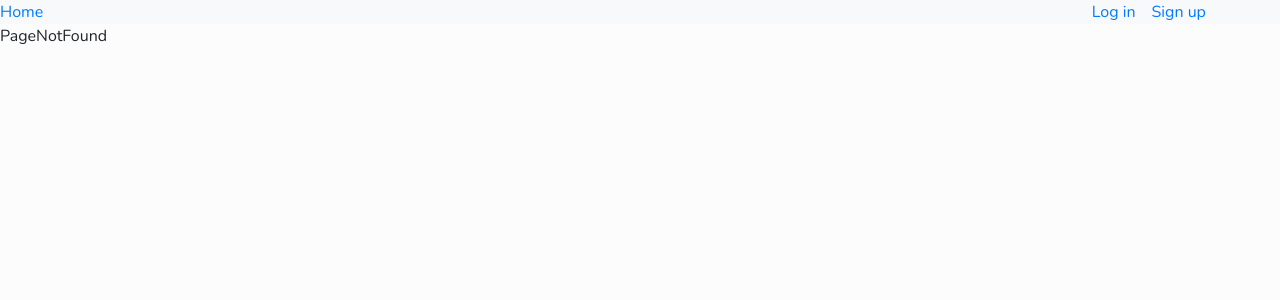
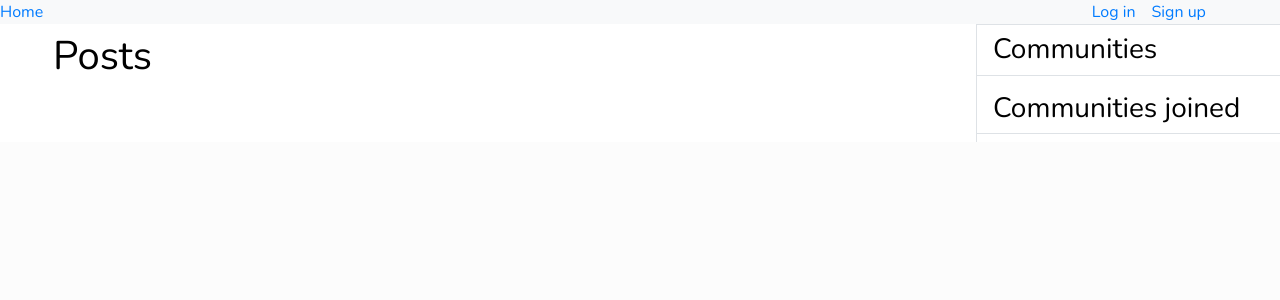
Before and after one commit to nathanaelmbale/Strathmore-connects, a React (Create React App) app in the folder frontend/: page /community in a window 1280 px wide. Shown: the top 300 px of the page. Built offline with nearby package versions, Linux system fonts and the light colour scheme.

Commit message:
The community
The community forum is up and switched to bootstrao

```diff
--- a/frontend/src/App.js
+++ b/frontend/src/App.js
@@ -9,6 +9,8 @@ import Signup from "./pages/Signup";
 import Navbar from "./headers/Navbar";
 import { useAuthContext } from "./hooks/useAuthContext";
 import PostDetails from "./components/PostDetails";
+import Test from "./pages/Test";
+import CommunityForum from "./components/CommunityForum";
 
 function App() {
   const { user } = useAuthContext()
@@ -23,6 +25,8 @@ function App() {
           <Route path="/home" element={<Home />} />
           <Route path="/posts/:postId" element={<PostDetails />} />
           <Route path='/settings'></Route>
+          <Route path="/test" element={<Test></Test>}></Route>
+          <Route path="/community" element={<CommunityForum/>}></Route>
           <Route path="/signup" element={!user ? <Signup /> : <Navigate to="/" />} />
           <Route path="/login" element={!user ? <Login /> : <Navigate to="/" />} />
           <Route path="*" element={<PageNotFound />} />
--- /dev/null
+++ b/frontend/src/components/CommunityForum.js
@@ -0,0 +1,50 @@
+import React, { useEffect } from 'react'
+import { useAuthContext } from '../hooks/useAuthContext'
+import { usePostContext } from '../hooks/usePostsContext'
+import Posts from '../components/Posts'
+import Communities from '../components/Communities'
+
+
+const CommunityForum = () => {
+    const { user } = useAuthContext()
+    const { dispatch } = usePostContext()
+
+    useEffect(() => {
+        const fetchPosts = async () => {
+            const response = await fetch('/post', {
+                headers: { 'Authorization': `Bearer ${user.token}` },
+            })
+            const json = await response.json()
+            //console.log("json:" + JSON.stringify(json))
+            //test = JSON.stringify(json)
+
+            if (response.ok) {
+                dispatch({ type: 'SET_POSTS', payload: json })
+            }
+        }
+
+        if (user) {
+            fetchPosts()
+
+        }
+    }, [dispatch, user])
+    return (
+        <>
+            <div className='bg-white' id='welcome'>
+                <div className='row m-0 p-0'>
+                    <div className='col-12 col-md-9 m-2 absolute top-0 left-0 w-full h-auto z-10'>
+                        <div id='posts' className='container w-100 '>
+                            <Posts></Posts>
+                        </div>
+                    </div>
+                    <div id='community' className='col m-0 p-0 border-left absolute top-0 left-0 w-full h-auto z-10 sm:static sm:w-auto sm:h-full sm:z-0'>
+                        <Communities></Communities>
+                    </div>
+                </div>
+            </div>
+
+        </>
+    )
+}
+
+export default CommunityForum
--- a/frontend/src/components/Notification.js
+++ b/frontend/src/components/Notification.js
@@ -66,7 +66,7 @@ const Notification = () => {
             <div class="" onClick={toggleNotification}>
 
                 <svg className='m-0 p-0' width="30" height="35" viewBox="0 0 42 48" fill="none" xmlns="http://www.w3.org/2000/svg">
-                    <g clip-path="url(#clip0_201_2)">
+                    <g clipPath="url(#clip0_201_2)">
                         <path d="M21.0002 0C19.3409 0 18.0002 1.34062 18.0002 3V4.8C11.1565 6.1875 6.00023 12.2437 6.00023 19.5V21.2625C6.00023 25.6688 4.37835 29.925 1.45335 33.225L0.759605 34.0031C-0.0278953 34.8844 -0.215395 36.15 0.26273 37.2281C0.740855 38.3063 1.81898 39 3.00023 39H39.0002C40.1815 39 41.2502 38.3063 41.7377 37.2281C42.2252 36.15 42.0284 34.8844 41.2409 34.0031L40.5471 33.225C37.6221 29.925 36.0002 25.6781 36.0002 21.2625V19.5C36.0002 12.2437 30.844 6.1875 24.0002 4.8V3C24.0002 1.34062 22.6596 0 21.0002 0ZM25.2471 46.2469C26.3721 45.1219 27.0002 43.5938 27.0002 42H21.0002H15.0002C15.0002 43.5938 15.6284 45.1219 16.7534 46.2469C17.8784 47.3719 19.4065 48 21.0002 48C22.594 48 24.1221 47.3719 25.2471 46.2469Z" fill="#777777" />
                     </g>
                     <defs>
@@ -75,7 +75,7 @@ const Notification = () => {
                         </clipPath>
                     </defs>
                 </svg>
-                <span class="badge badge-danger">{notifications.length}</span>
+                <span class="badge badge-danger">{notifications}</span>
             </div>
 
             {open ?
--- a/frontend/src/components/Posts.js
+++ b/frontend/src/components/Posts.js
@@ -59,7 +59,7 @@ const Posts = () => {
     }
     return (
         <>
-        <div className=''>
+        <div className='container'>
             <h1>Posts</h1>
             {posts && posts.map(post => (
                 <div className='card mt-2'  key={post._id}>
--- /dev/null
+++ b/frontend/src/pages/Test.js
@@ -0,0 +1,50 @@
+import React, { useEffect } from 'react'
+import { useAuthContext } from '../hooks/useAuthContext'
+import { usePostContext } from '../hooks/usePostsContext'
+import Posts from '../components/Posts'
+import Communities from '../components/Communities'
+
+
+const Test = () => {
+    const { user } = useAuthContext()
+    const { dispatch } = usePostContext()
+
+    useEffect(() => {
+        const fetchPosts = async () => {
+            const response = await fetch('/post', {
+                headers: { 'Authorization': `Bearer ${user.token}` },
+            })
+            const json = await response.json()
+            //console.log("json:" + JSON.stringify(json))
+            //test = JSON.stringify(json)
+
+            if (response.ok) {
+                dispatch({ type: 'SET_POSTS', payload: json })
+            }
+        }
+
+        if (user) {
+            fetchPosts()
+
+        }
+    }, [dispatch, user])
+    return (
+        <>
+            <div className='bg-white' id='welcome'>
+                <div className='row m-0 p-0'>
+                    <div className='col-12 col-md-9 m-2 absolute top-0 left-0 w-full h-auto z-10'>
+                        <div id='posts' className='container w-100 '>
+                            <Posts></Posts>
+                        </div>
+                    </div>
+                    <div id='community' className='col m-0 p-0 border-left absolute top-0 left-0 w-full h-auto z-10 sm:static sm:w-auto sm:h-full sm:z-0'>
+                        <Communities></Communities>
+                    </div>
+                </div>
+            </div>
+
+        </>
+    )
+}
+
+export default Test
--- a/frontend/src/pages/Welcome.js
+++ b/frontend/src/pages/Welcome.js
@@ -10,6 +10,7 @@ import '../styles/welcome.css'
 const Welcome = () => {
   const { user } = useAuthContext()
   const { dispatch } = usePostContext()
+
 
   useEffect(() => {
     const fetchPosts = async () => {
@@ -36,13 +37,13 @@ const Welcome = () => {
 
       <div className='bg-white' id='welcome'>
         <div className='row m-0 p-0 '>
-          <div className='col-9 m-2 border-left'>
-            <div id='posts' className='container p-5'>
+          <div className='col-9 m-2'>
+            <div id='posts' className='container w-100 p-5'>
               <PostForm></PostForm>
               <Posts></Posts>
             </div>
           </div>
-          <div id='community' className='col m-0 p-0 border-left'>
+          <div id='community' className='col m-0 p-0 border-left absolute top-0 left-0 w-full h-auto z-10 sm:static sm:w-auto sm:h-full sm:z-0'>
             <CommunityForm></CommunityForm>
             <Communities></Communities>
           </div>
```
